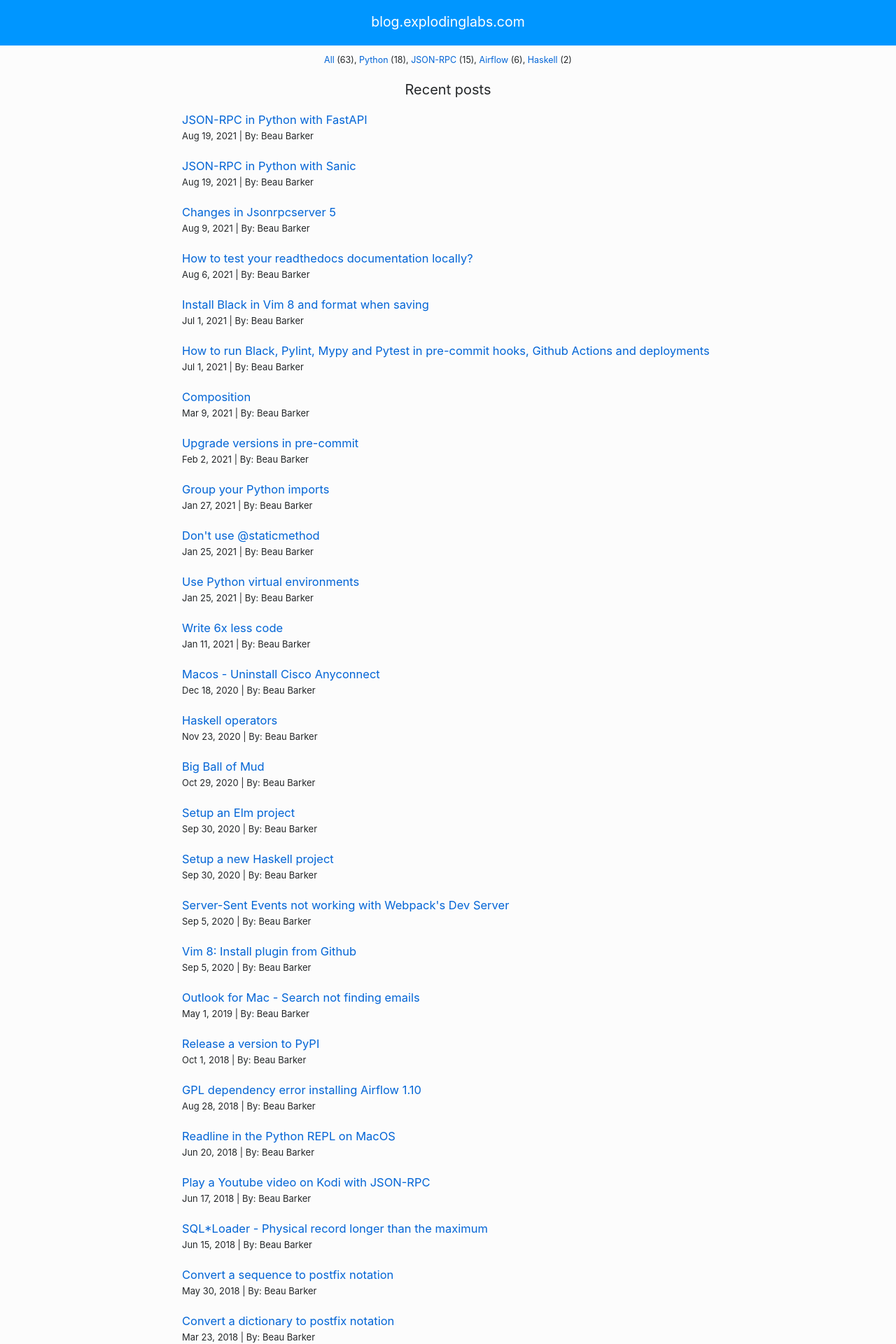
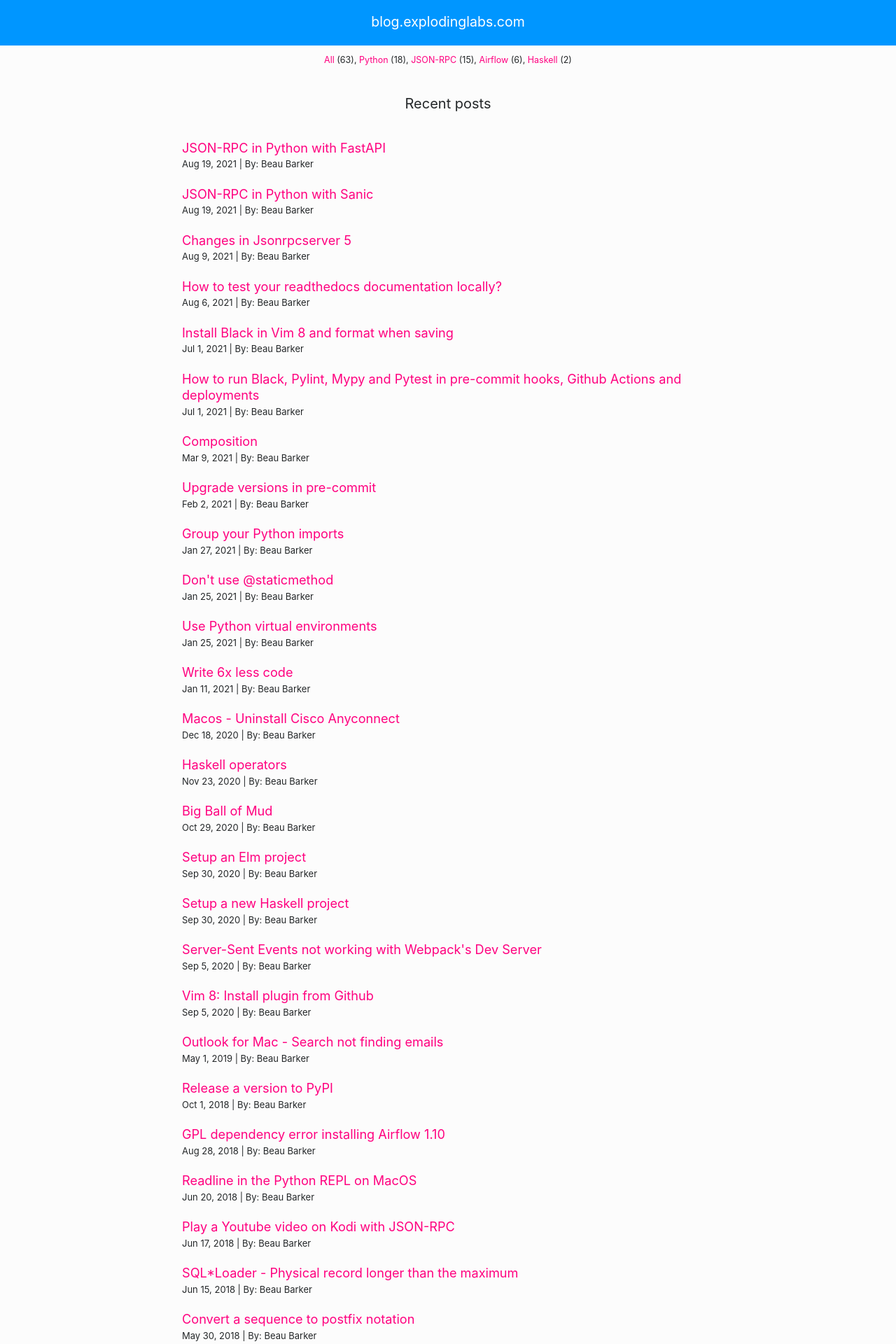
Before and after one commit to explodinglabs/explodinglabs.github.io, a Jekyll site: the page built from index.html, in a window 1280 px wide. Shown: the top 1920 px of the page at 70% size. Built offline with Jekyll 4.4.1, drawn with Linux system fonts in a browser that asks for light colours; some web fonts are replaced.

Commit message:
Adjust design

```diff
--- a/css/main.scss
+++ b/css/main.scss
@@ -67,15 +67,17 @@
 }
 
 .post-list {
+    margin-top: $space * 2;
     h2 {
         margin-top: $space;
-        margin-bottom: $space;
+        margin-bottom: $space * 2;
         text-align: center;
     }
 
     ul {
-        margin-left: 0;
+        font-size: 1.1em;
         list-style: none;
+        margin: 0;
         > li {
             margin-bottom: $space;
         }
@@ -134,7 +136,7 @@
 }
 
 a {
-    color: #0365d6;
+    color: #ff007f;
     text-decoration: none;
     &:hover { color: orange; }
 }
@@ -171,20 +173,24 @@
     font-style: normal;
     font-variant-caps: normal;
     font-weight: normal;
-    height: auto;
-    line-height: 17px;
+}
 
-    margin-top: $space;
+p code {
+    background-color: #fff9c9;
+    border-radius: 3px;
+    padding: 3px 5px;
+}
+
+pre {
+    background-color: #d9f9ff;
+    padding: $space/2 $space;
     margin-bottom: $space;
 }
 
-pre, blockquote {
-    background-color: #eee;
-    border-radius: 5px;
-    padding: $space;
-}
+blockquote {
+    background-color: #c9ffe9;
+    border-left: 5px solid green;
 
-blockquote {
     p {
         font-style: italic;
     }
```
